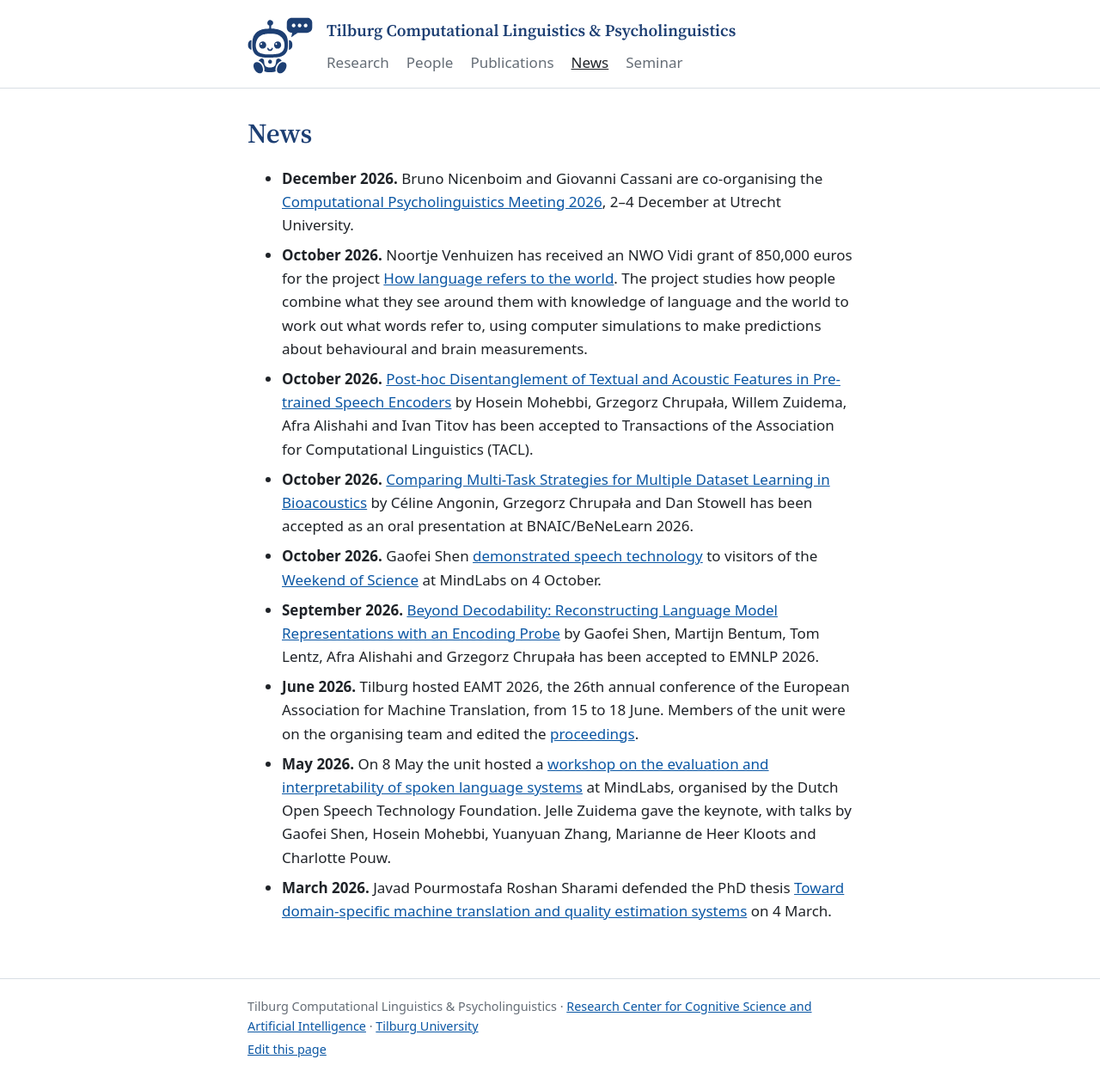
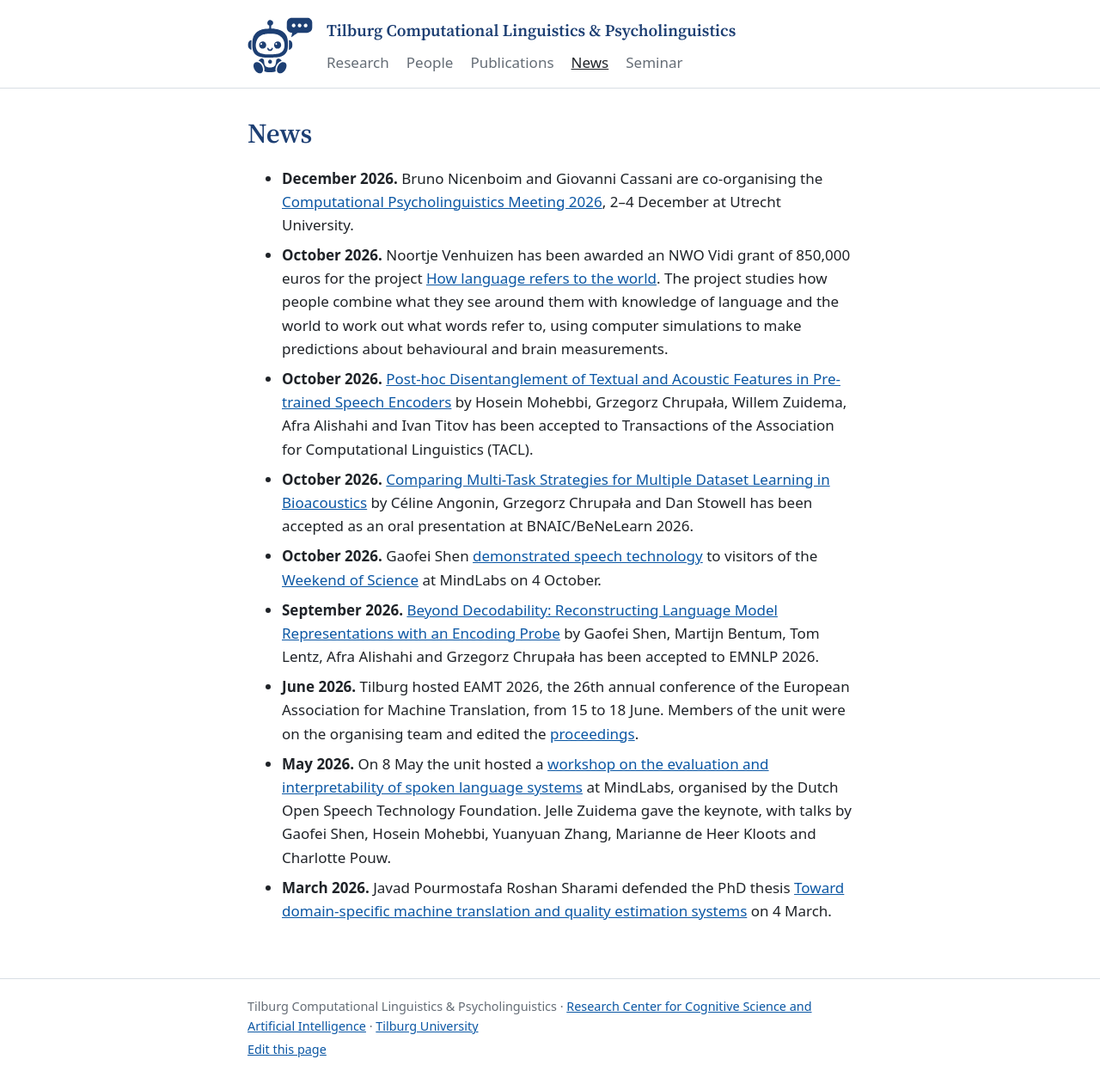
Before and after one commit to tcsai/language-computation, a Jekyll site: the page built from news.md, in a window 1280 px wide. Shown: the whole page at 86% size. Built offline with Jekyll 4.4.1, drawn with Linux system fonts in a browser that asks for light colours; our own code applies the rules of GitHub Pages for plain Markdown files.

Commit message:
Draft: say the Vidi grant was awarded
Co-Authored-By: Claude Opus 5.5 <noreply@anthropic.com>
Claude-Session: https://claude.ai/code/session_018siYZCWSnh7RRtWyJ3VbeZ

```diff
--- a/news.md
+++ b/news.md
@@ -3,7 +3,7 @@
 - **December 2026.** Bruno Nicenboim and Giovanni Cassani are co-organising the
   [Computational Psycholinguistics Meeting 2026](https://cpl2026.sites.uu.nl/),
   2–4 December at Utrecht University.
-- **October 2026.** Noortje Venhuizen has received an NWO Vidi grant of
+- **October 2026.** Noortje Venhuizen has been awarded an NWO Vidi grant of
   850,000 euros for the project
   [How language refers to the world](https://www.nwo.nl/en/researchprogrammes/nwo-talent-programme/projects-vidi/vidi-2025).
   The project studies how people combine what they see around them with
```
